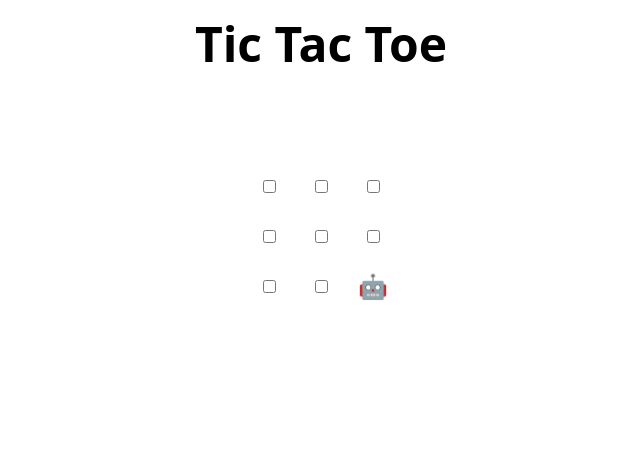
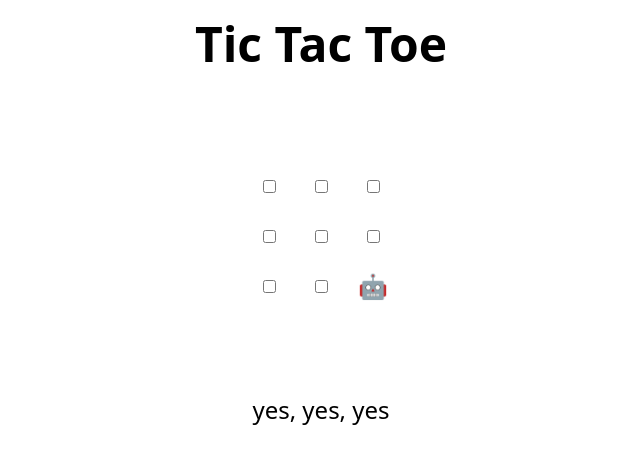
Before and after one commit to johnny3young/review-pull-requests, a plain HTML site: page index.html in a window 1280 px wide. Shown: the whole page, without its empty margins (319-959 px from the left). Drawn offline with Linux system fonts and the light colour scheme.

Commit message:
Update index.html
no, no, no, no, XD

```diff
--- a/index.html
+++ b/index.html
@@ -48,7 +48,7 @@
 </table>
 
 <h2 hidden>Game over, refresh to play again 🧑‍💻 🤖!</h2>
-
+yes, yes, yes
 <script>
   // Initialization
   const boxes = Array.from(document.querySelectorAll("td"));
```
